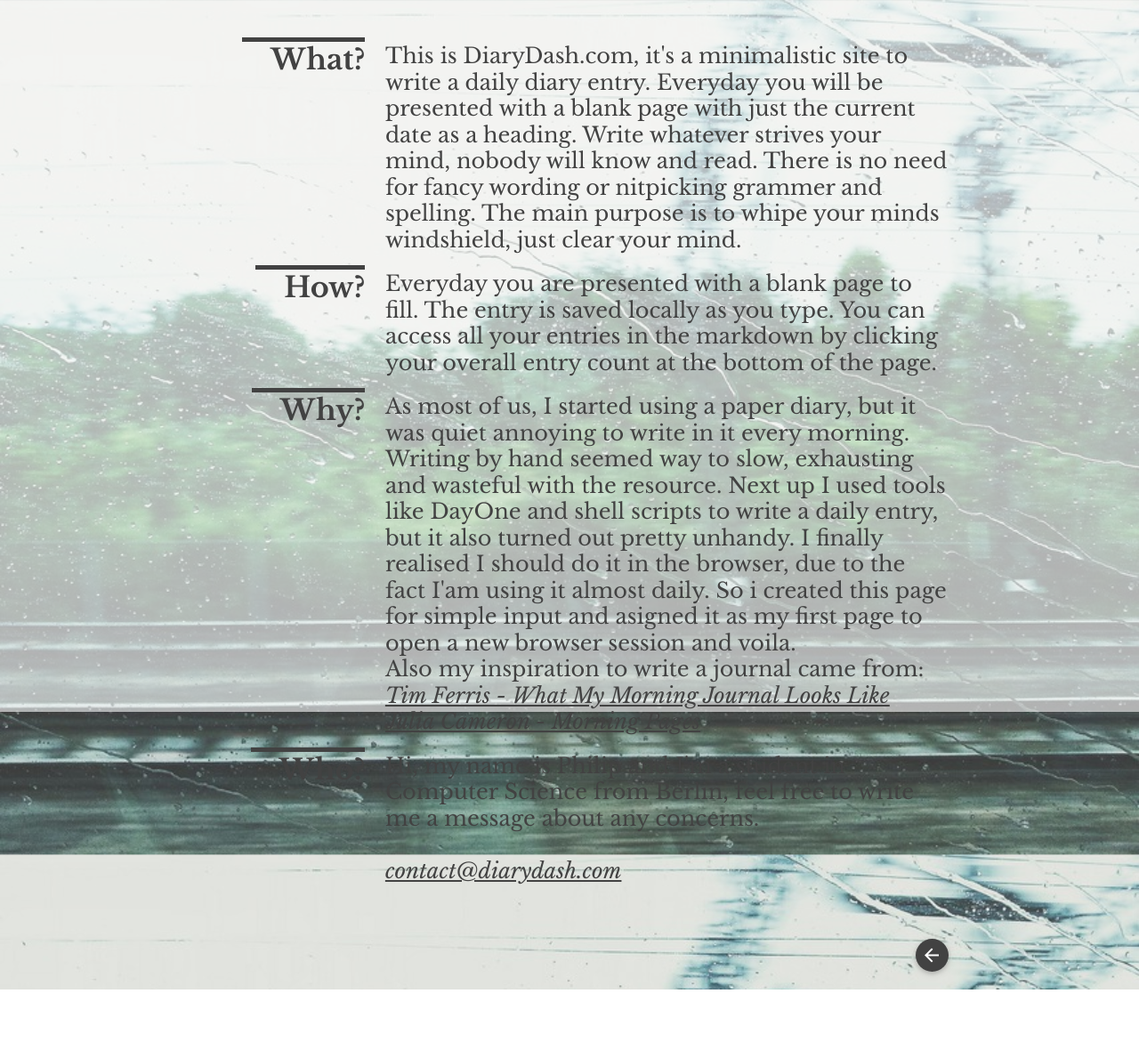
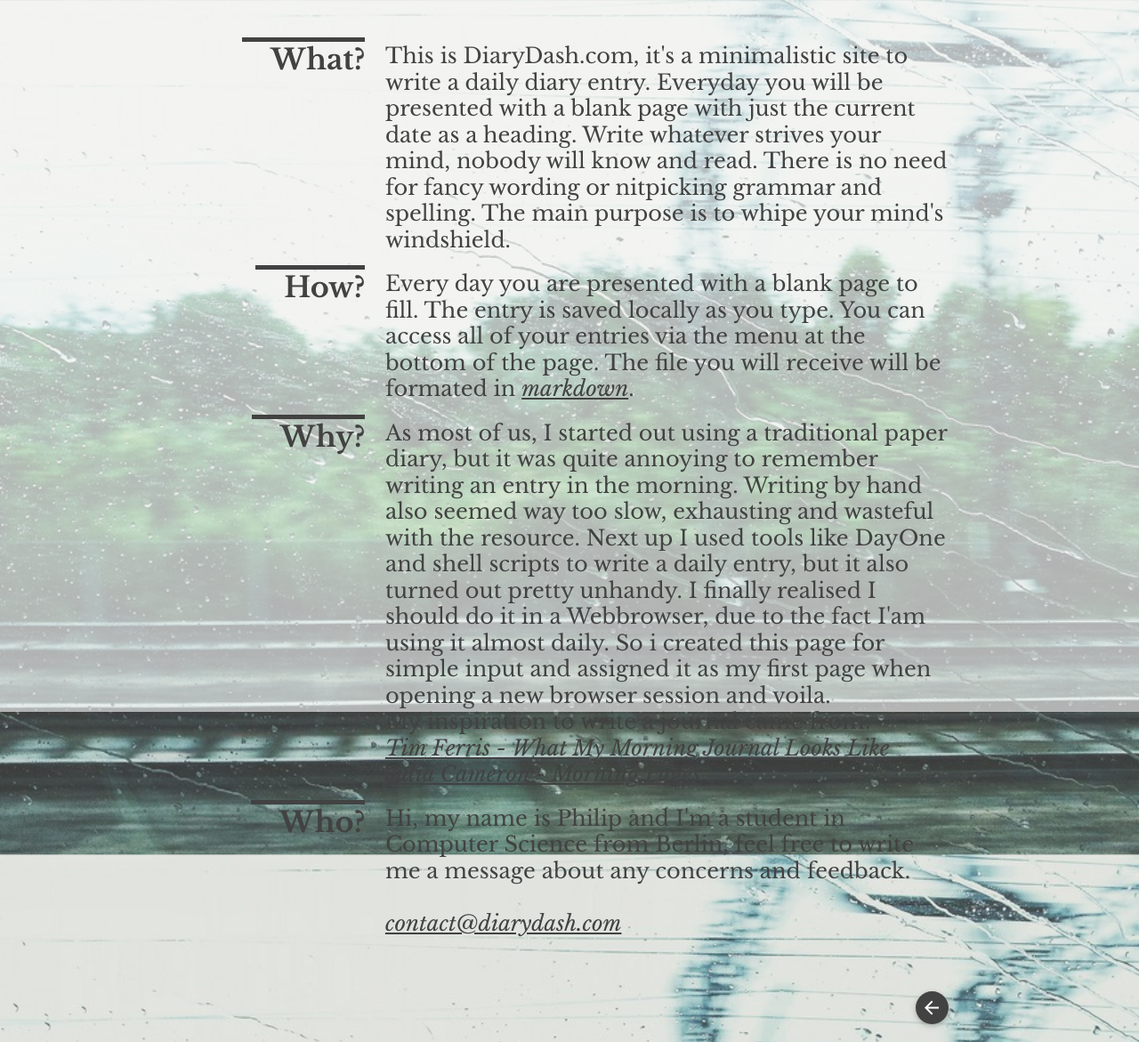
Before and after one commit to peetzweg/diarydash-deprecated, a plain HTML site: page info.html in a window 1280 px wide. Shown: the whole page at 89% size. Before the commit the page ends 1112 px from the top, so only its background shows below. Drawn offline with nearby package versions, Linux system fonts and the light colour scheme.

Commit message:
overhauled the info text

```diff
--- a/info.html
+++ b/info.html
@@ -29,7 +29,7 @@
 				</div>
 				<div class="col s12 m9 content">
 					<p>
-						This is DiaryDash.com, it's a minimalistic site to write a daily diary entry. Everyday you will be presented with a blank page with just the current date as a heading. Write whatever strives your mind, nobody will know and read. There is no need for fancy wording or nitpicking grammer and spelling. The main purpose is to whipe your minds windshield, just clear your mind.
+						This is DiaryDash.com, it's a minimalistic site to write a daily diary entry. Everyday you will be presented with a blank page with just the current date as a heading. Write whatever strives your mind, nobody will know and read. There is no need for fancy wording or nitpicking grammar and spelling. The main purpose is to whipe your mind's windshield.
 					</p>
 				</div>
 			</div>
@@ -40,7 +40,7 @@
 				</div>
 				<div class="col s12 m9 content">
 					<p>
-						Everyday you are presented with a blank page to fill. The entry is saved locally as you type. You can access all your entries in the markdown by clicking your overall entry count at the bottom of the page.
+						Every day you are presented with a blank page to fill. The entry is saved locally as you type. You can access all of your entries via the menu at the bottom of the page. The file you will receive will be formated in <a href="http://en.wikipedia.org/wiki/Markdown">markdown</a>.
 					</p>
 				</div>
 			</div>
@@ -51,9 +51,13 @@
 				</div>
 				<div class="col s12 m9 content">
 					<p>
-						As most of us, I started using a paper diary, but it was quiet annoying to write in it every morning. Writing by hand seemed way to slow, exhausting and wasteful with the resource. Next up I used tools like DayOne and shell scripts to write a daily entry, but it also turned out pretty unhandy. I finally realised I should do it in the browser, due to the fact I'am using it almost daily. So i created this page for simple input and asigned it as my first page to open a new browser session and voila.
+						As most of us, I started out using a traditional paper diary, but it was quite annoying to remember writing an entry in the morning.
+						Writing by hand also seemed way too slow, exhausting and wasteful with the resource.
+						Next up I used tools like DayOne and shell scripts to write a daily entry, but it also turned out pretty unhandy.
+						I finally realised I should do it in a  Webbrowser, due to the fact I'am using it almost daily.
+						So i created this page for simple input and assigned it as my first page when opening a new browser session and voila.
 						<br>
-						Also my inspiration to write a journal came from:
+						My inspiration to write a journal came from:
 						<br>
 							<a href="http://fourhourworkweek.com/2015/01/15/morning-pages/">Tim Ferris - What My Morning Journal Looks Like</a>
 						<br>
@@ -68,9 +72,9 @@
 				</div>
 				<div class="col s12 m9 content">
 					<p>
-												Hi, my name is Philip and I'm a student in Computer Science from Berlin, feel free to write me a message about any concerns.
-									<br><br>
-									<a href="mailto:contact@diarydash.com">contact@diarydash.com</a>
+						Hi, my name is Philip and I'm a student in Computer Science from Berlin, feel free to write me a message about any concerns and feedback.
+						<br><br>
+						<a href="mailto:contact@diarydash.com">contact@diarydash.com</a>
 					</p>
 				</div>
 			</div>
```
